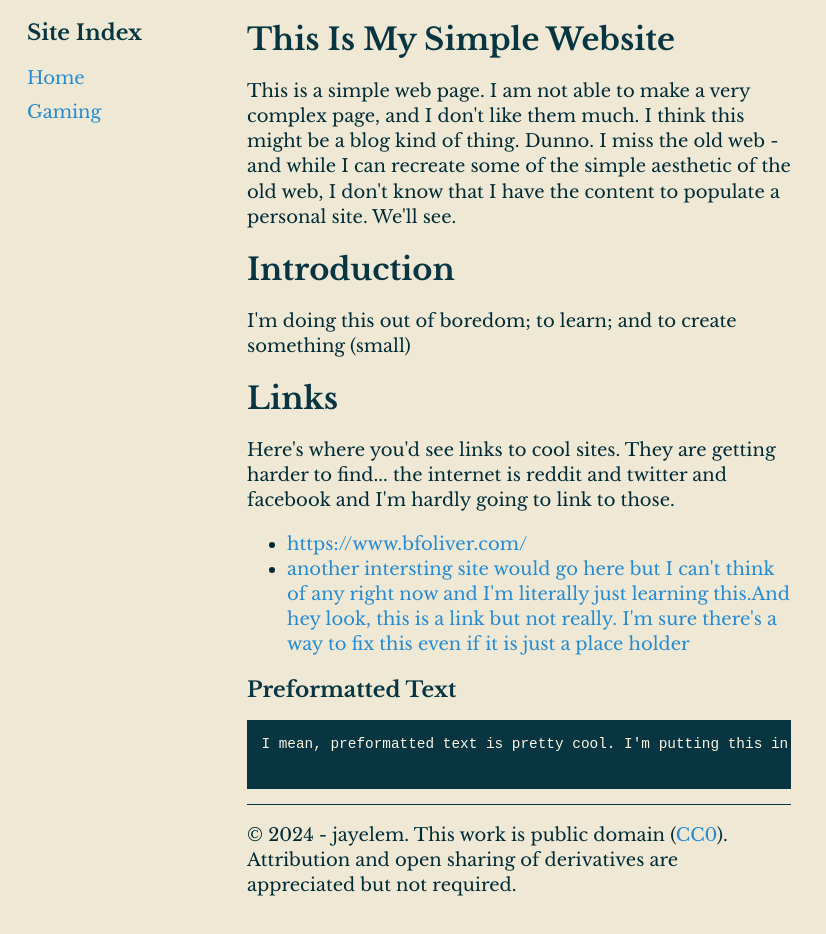
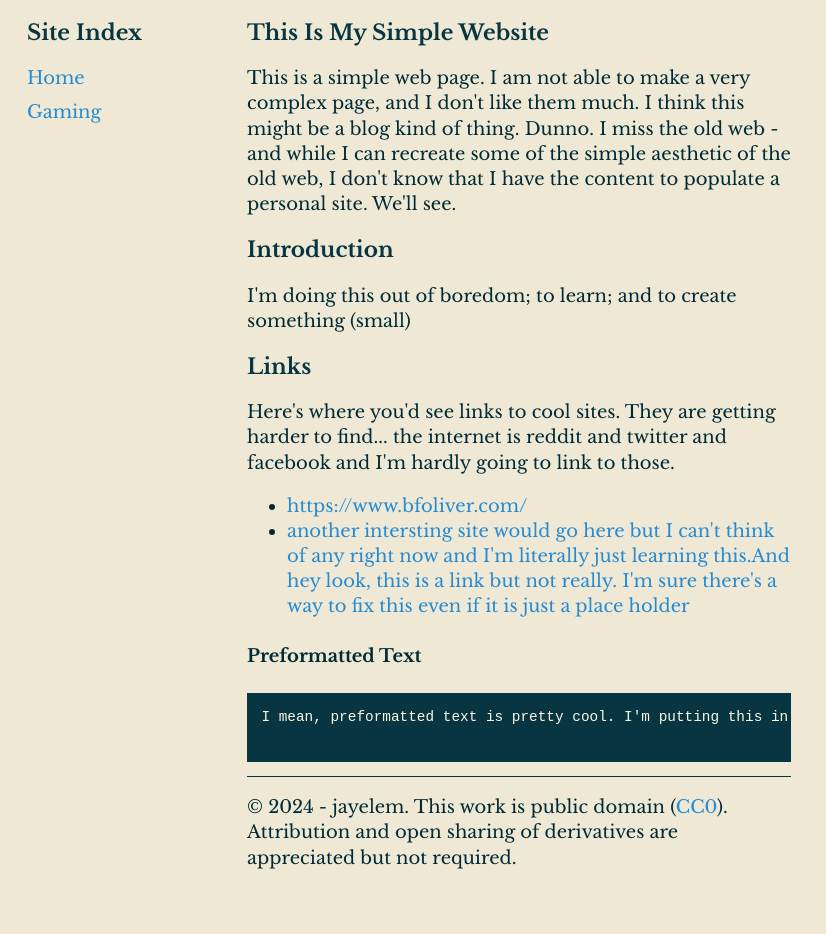
Before and after one commit to fiver22/jlmcom, a plain HTML site: page index.html in a window 1280 px wide. Shown: the whole page, without its empty margins (0-826 px from the left). Drawn offline with Linux system fonts and the light colour scheme.

Commit message:
changed header tags to 3

```diff
--- a/index.html
+++ b/index.html
@@ -21,20 +21,20 @@ tags: ["website", "old.web",]
 </div>
 
 <div class="content">
-    <h2>This Is My Simple Website</h2>
+    <h3>This Is My Simple Website</h3>
     <p>This is a simple web page. I am not able to make a very complex page, and I don't like them much. I think this might be a blog kind of thing. Dunno. I miss the old web -and while I can recreate some of the simple aesthetic of the old web, I don't know that I have the content to populate a personal site. We'll see. </p>
 
-    <h2>Introduction</h2>
+    <h3>Introduction</h3>
     <p>I'm doing this out of boredom; to learn; and to create something (small)</p>
 
-    <h2>Links</h2>
+    <h3>Links</h3>
     <p>Here's where you'd see links to cool sites. They are getting harder to find... the internet is reddit and twitter and facebook and I'm hardly going to link to those. </p>
     <ul>
         <li><a href="https://www.bfoliver.com">https://www.bfoliver.com/</a></li>
         <li><a href="http://www.some.other.site">another intersting site would go here but I can't think of any right now and I'm literally just learning this.And hey look, this is a link but not really. I'm sure there's a way to fix this even if it is just a place holder</a></li>
     </ul>
 
-    <h3>Preformatted Text</h3>
+    <h4>Preformatted Text</h4>
     <pre>
 I mean, preformatted text is pretty cool. I'm putting this in so I know I can.
     </pre>
```
